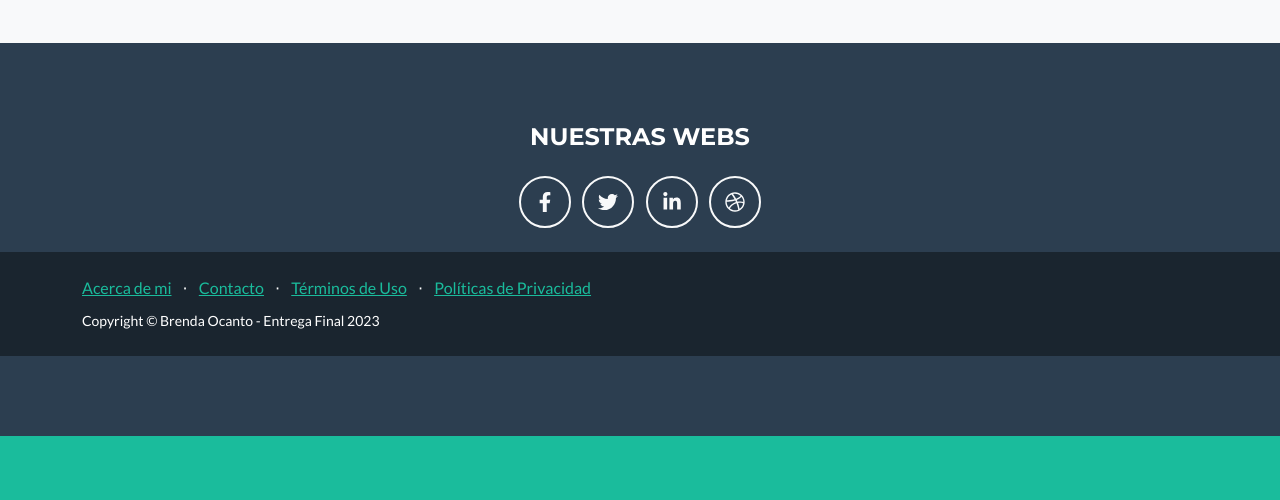
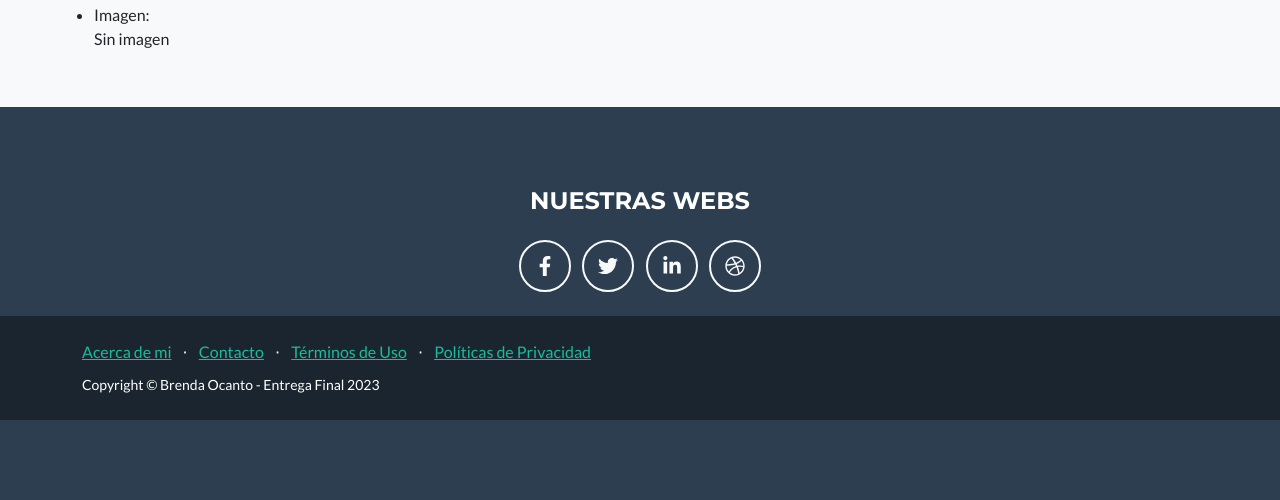
Before and after one commit to brenocanto/PlaygroundFinalProjectOcanto, a Django app: template canciones/templates/canciones/detalle_cancion.html in a window 1280 px wide. Shown: the part 689-1189 px from the top of the page. Before the commit the page ends 1125 px from the top, so only its background shows below. Run offline with Django 4.2, Linux system fonts and the light colour scheme; the template is opened without the code that fills it, so the values that code supplies are empty; some libraries are stand-ins or nearby versions.

Commit message:
Ultimas correcciones

```diff
--- a/canciones/models.py
+++ b/canciones/models.py
@@ -8,7 +8,7 @@ class Cancion(models.Model):
     letra = RichTextField()
     autor = models.ForeignKey(User, on_delete=models.CASCADE, default="")
     fecha_lanzamiento= models.DateField()
-
+    imagen = models.ImageField(upload_to='imagenes', null= True, blank= True)
 
     def __str__(self):
         return f'{self.titulo} ({self.album}) - Usuario: {self.autor}'
--- a/canciones/templates/canciones/crear_cancion.html
+++ b/canciones/templates/canciones/crear_cancion.html
@@ -7,7 +7,7 @@
 {% endblock masthead %}
 {% block main %}
 
-<form action={% url "crear_cancion" %} method= "POST">
+<form action={% url "crear_cancion" %} method= "POST" enctype = "multipart/form-data">
     {% csrf_token %}
     <table>
         {{form}}
--- a/canciones/templates/canciones/detalle_cancion.html
+++ b/canciones/templates/canciones/detalle_cancion.html
@@ -1,6 +1,5 @@
 {% extends "compartidos/base.html" %}
-
-
+{% load static %}
 {% block title_head %}Detalle{% endblock title_head %}
 
 {% block h1_header %}
@@ -16,5 +15,11 @@ Detalles de canción número: {{cancion.id}}
     <li>Letra: {{cancion.letra | safe}}</li>
     <li>Fecha de lanzamiento: {{cancion.fecha_lanzamiento}}</li>
     <li>Autor: {{cancion.autor}}</li>
+    <li>Imagen: </li>
+    {% if cancion.imagen %}
+        <img src={{cancion.imagen.url}} alt="" height="250px">
+    {% else %}
+    <p>Sin imagen</p>
+    {% endif %}
 </ul>
 {% endblock main %}
--- a/canciones/templates/canciones/editar_cancion.html
+++ b/canciones/templates/canciones/editar_cancion.html
@@ -7,7 +7,7 @@
 {% endblock masthead %}
 {% block main %}
 
-<form action={% url "editar_cancion" cancion.id %} method= "POST">
+<form action={% url "editar_cancion" cancion.id %} method= "POST" enctype = "multipart/form-data">
     {% csrf_token %}
     <table>
         {{form}}
--- a/canciones/views.py
+++ b/canciones/views.py
@@ -10,7 +10,7 @@ from django.contrib.auth.mixins import LoginRequiredMixin
 class CancionCreateView(LoginRequiredMixin, CreateView):
     model = Cancion
     template_name = "canciones/crear_cancion.html"
-    fields = ["titulo","album","letra","fecha_lanzamiento"]
+    fields = ["titulo","album","letra","fecha_lanzamiento","imagen"]
     success_url = reverse_lazy("cancion")
 
     def form_valid(self, form):
@@ -42,5 +42,5 @@ class CancionListView(ListView):
 class CancionUpdateView(LoginRequiredMixin, UpdateView):
     model = Cancion
     template_name = "canciones/editar_cancion.html"
-    fields = ["titulo","album","letra","fecha_lanzamiento"]
+    fields = ["titulo","album","letra","fecha_lanzamiento","imagen"]
     success_url = reverse_lazy("cancion")
--- a/requirements.txt
+++ b/requirements.txt
@@ -1,5 +1,7 @@
 asgiref==3.7.2
 Django==4.2.6
+django-ckeditor==6.7.0
+django-js-asset==2.1.0
 Pillow==10.1.0
 sqlparse==0.4.4
 tzdata==2023.3
```
Also changed, not shown: canciones/migrations/0003_cancion_imagen.py (added), canciones/migrations/0004_alter_cancion_imagen.py (added), canciones/migrations/0005_alter_cancion_imagen.py (added), media/imagenes/81yKpRx1fIL._AC_UF10001000_QL80_.jpg (added), media/imagenes/Taylorswift.jpg (added).
